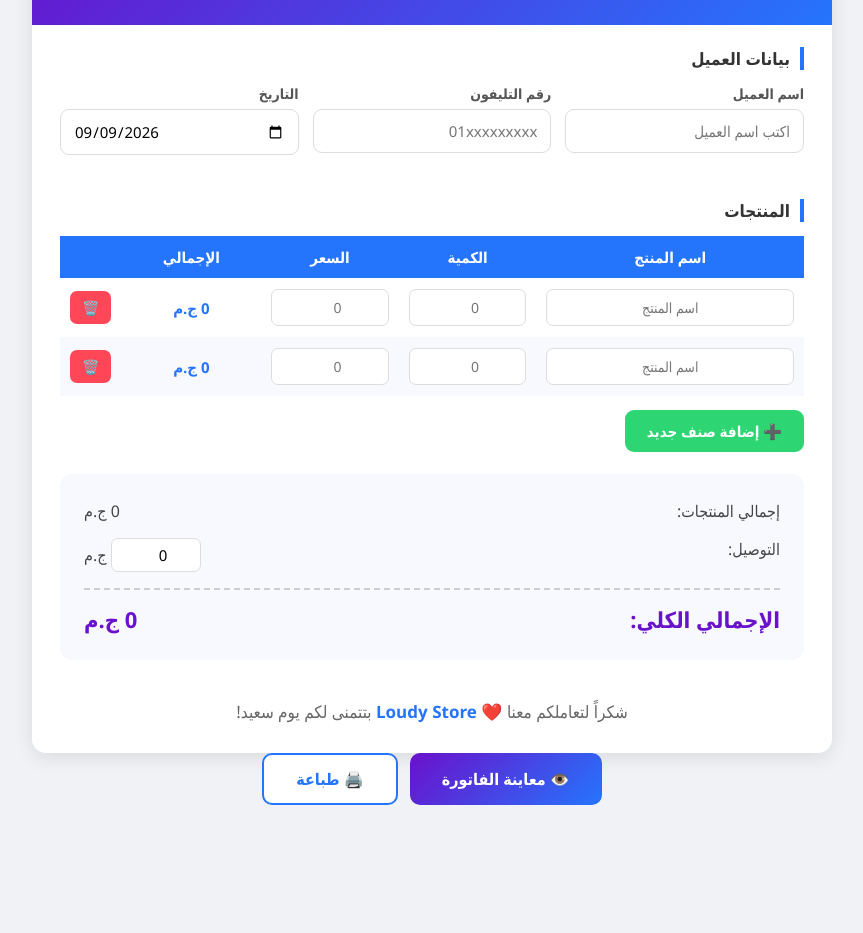
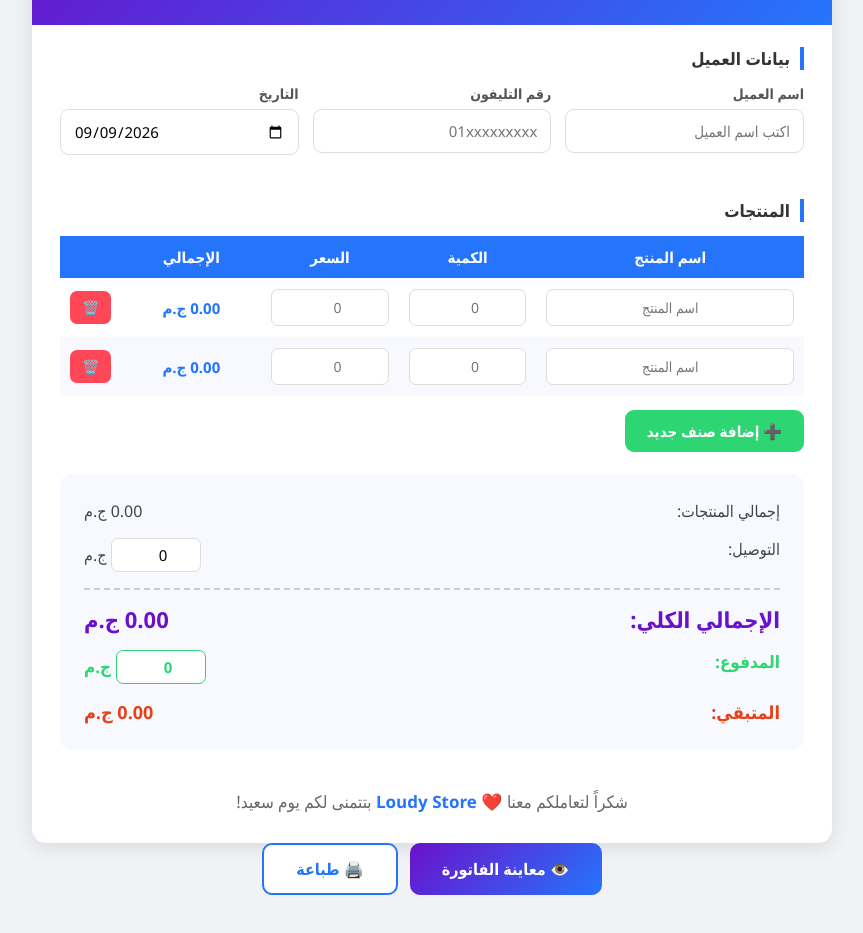
Before and after one commit to karem-1997/Loudy-invoice-, a plain HTML site: page index.html in a window 1280 px wide. Shown: the part 123-1056 px from the top of the page, without its empty margins (208-1071 px from the left). Before the commit the page ends 976 px from the top, so only its background shows below. Drawn offline with nearby package versions, Linux system fonts and the light colour scheme.

Commit message:
Add files via upload

```diff
--- a/index.html
+++ b/index.html
@@ -34,6 +34,8 @@
   .summary { background: #f7f9ff; margin: 0 28px 22px; border-radius: 12px; padding: 18px 24px; }
   .summary-row { display: flex; justify-content: space-between; padding: 8px 0; font-size: 16px; color: #444; }
   .summary-row.grand { border-top: 2px dashed #ccc; margin-top: 8px; padding-top: 14px; font-size: 22px; font-weight: bold; color: #6a11cb; }
+  .summary-row.paid { font-size: 17px; font-weight: 600; color: #2ed573; }
+  .summary-row.remaining { font-size: 18px; font-weight: bold; color: #e84118; }
   .thanks { text-align: center; padding: 18px 28px 30px; }
   .thanks p { font-size: 17px; color: #666; }
   .thanks span { font-weight: bold; color: #2575fc; }
@@ -126,6 +128,18 @@
         <span>الإجمالي الكلي:</span>
         <span id="grandTotal">0 ج.م</span>
       </div>
+      <div class="summary-row paid">
+        <span>المدفوع:</span>
+        <span>
+          <input type="number" id="paidAmount" value="0" min="0" step="0.5"
+                 style="width:90px;padding:6px;border:1.5px solid #2ed573;border-radius:7px;text-align:center;font-size:15px;outline:none;color:#2ed573;font-weight:bold;"
+                 oninput="calcTotal()"> ج.م
+        </span>
+      </div>
+      <div class="summary-row remaining">
+        <span>المتبقي:</span>
+        <span id="remaining">0 ج.م</span>
+      </div>
     </div>
 
     <div class="thanks">
@@ -175,8 +189,12 @@
       subTotal += rowTotal;
     });
     const delivery = parseFloat(document.getElementById('deliveryFee').value) || 0;
+    const grandTotal = subTotal + delivery;
+    const paid = parseFloat(document.getElementById('paidAmount').value) || 0;
+    const remaining = grandTotal - paid;
     document.getElementById('subTotal').textContent = subTotal.toFixed(2) + ' ج.م';
-    document.getElementById('grandTotal').textContent = (subTotal + delivery).toFixed(2) + ' ج.م';
+    document.getElementById('grandTotal').textContent = grandTotal.toFixed(2) + ' ج.م';
+    document.getElementById('remaining').textContent = remaining.toFixed(2) + ' ج.م';
   }
 
   // بناء نسخة نضيفة من الفاتورة (بدون خانات وبدون أزرار) — دي المعاينة
@@ -238,6 +256,8 @@
       '.summary{background:#f7f9ff;margin:0 28px 22px;border-radius:12px;padding:18px 24px;} ' +
       '.summary-row{display:flex;justify-content:space-between;padding:8px 0;font-size:16px;color:#444;} ' +
       '.summary-row.grand{border-top:2px dashed #ccc;margin-top:8px;padding-top:14px;font-size:22px;font-weight:bold;color:#6a11cb;} ' +
+      '.summary-row.paid{font-size:17px;font-weight:600;color:#2ed573;} ' +
+      '.summary-row.remaining{font-size:18px;font-weight:bold;color:#e84118;} ' +
       '.thanks{text-align:center;padding:18px 28px 30px;} .thanks p{font-size:17px;color:#666;} .thanks span{font-weight:bold;color:#2575fc;}</style>');
     win.document.write('</head><body>');
     win.document.write(box.innerHTML);
@@ -249,6 +269,7 @@
 
   addItem();
   addItem();
+  calcTotal();
 </script>
 </body>
 </html>
```
